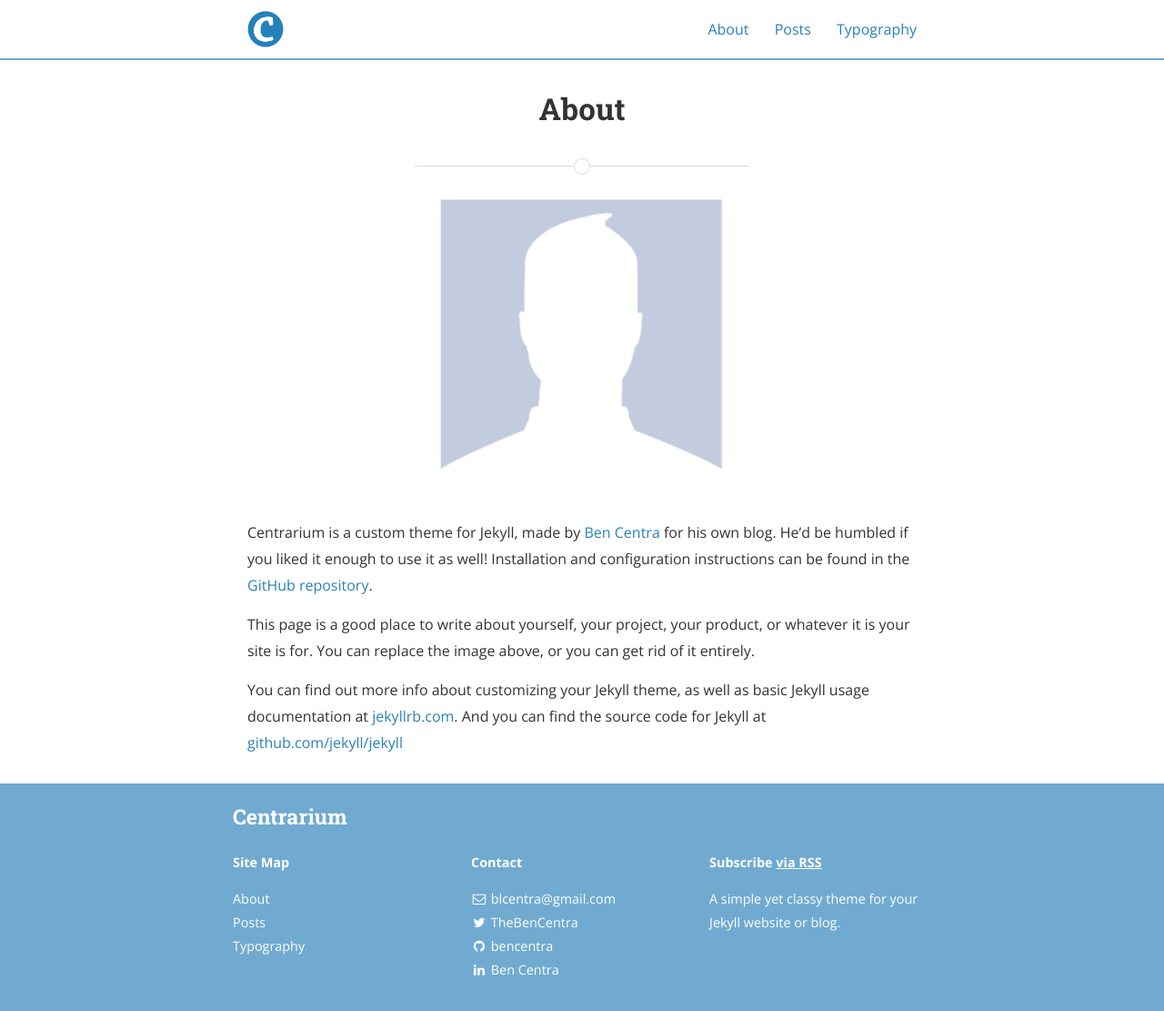
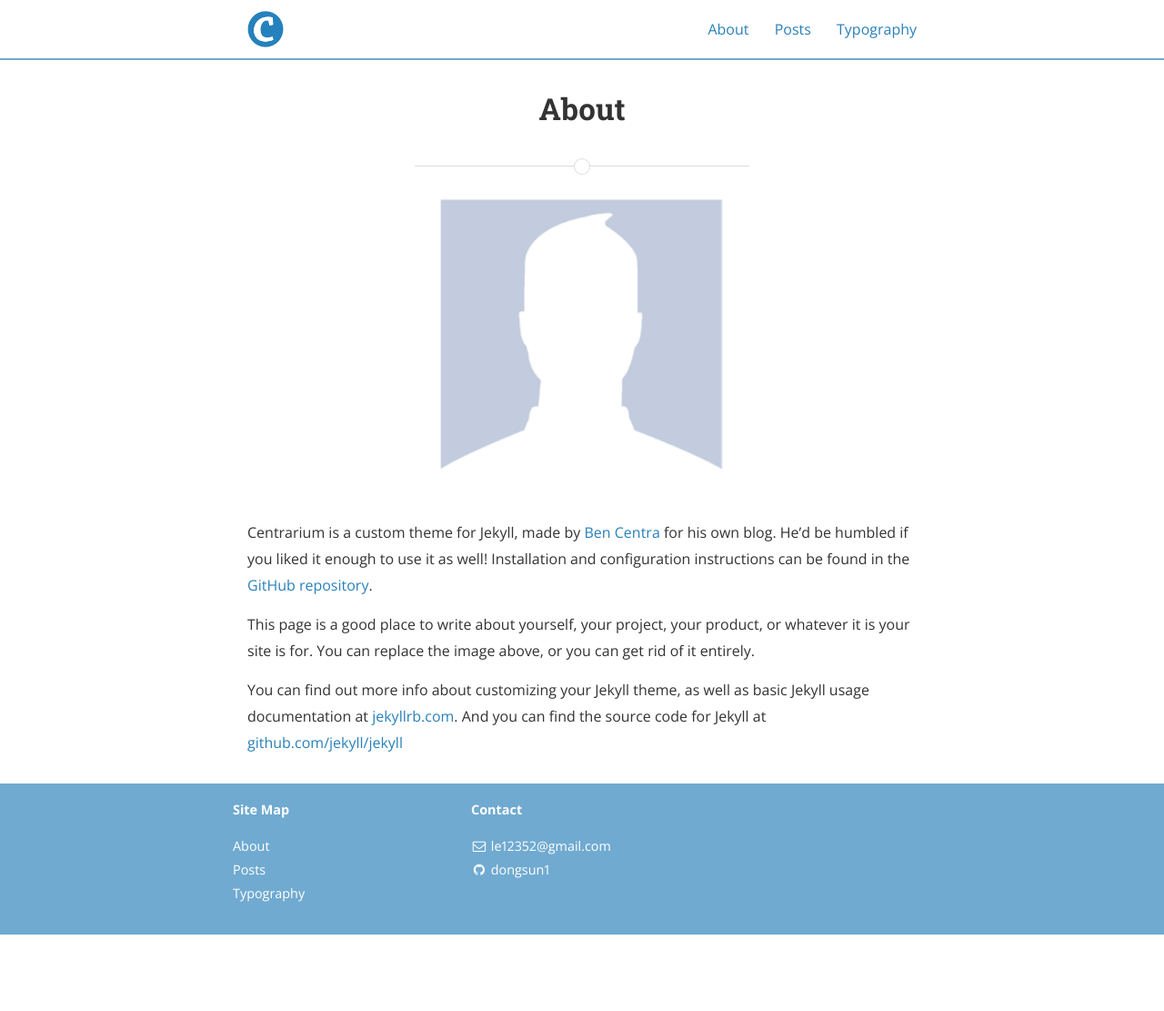
Before and after one commit to dongsun1/dongsun1.dev, a Jekyll site: the page built from about.md, in a window 1280 px wide and 1111 px high. Shown: the whole window at 91% size. Built offline with Jekyll 4.4.1, drawn with Linux system fonts in a browser that asks for light colours; nearby versions of some CDN libraries.

Commit message:
update footer Contact

```diff
--- a/_config.yml
+++ b/_config.yml
@@ -11,7 +11,7 @@ exclude:
 # Site settings
 title: Centrarium
 subtitle: "A simple yet classy theme for your Jekyll website or blog"
-email: blcentra@gmail.com
+email: le12352@gmail.com
 name: Ben Centra
 description: >
   A simple yet classy theme for your Jekyll website or blog.
@@ -79,7 +79,7 @@ social:
   - name: Twitter
     icon: twitter
     username: TheBenCentra
-    url: https://twitter.com/TheBenCentra
+    url: ""
     desc: Follow me on Twitter
     share: false
 
@@ -92,15 +92,15 @@ social:
 
   - name: GitHub
     icon: github
-    username: bencentra
-    url: https://github.com/bencentra
+    username: dongsun1
+    url: https://github.com/le12352
     desc: Fork me on GitHub
     share: false
 
   - name: LinkedIn
     icon: linkedin
     username: Ben Centra
-    url: https://www.linkedin.com/pub/ben-centra/47/769/60a
+    url: ""
     desc: Connect with me on LinkedIn
     share: false
 
--- a/_includes/footer.html
+++ b/_includes/footer.html
@@ -2,7 +2,7 @@
 
   <div class="wrapper">
 
-    <h3 class="footer-heading">{{ site.title }}</h3>
+    <!-- <h3 class="footer-heading">{{ site.title }}</h3> -->
 
     <div class="site-navigation">
 
@@ -37,10 +37,10 @@
       </ul>
     </div>
 
-    <div class="site-signature">
+    <!-- <div class="site-signature">
       <p class="rss-subscribe text"><strong>Subscribe <a href="{{ "/feed.xml" | prepend: site.baseurl }}">via RSS</a></strong></p>
       <p class="text">{{ site.description }}</p>
-    </div>
+    </div> -->
 
   </div>
 
```
